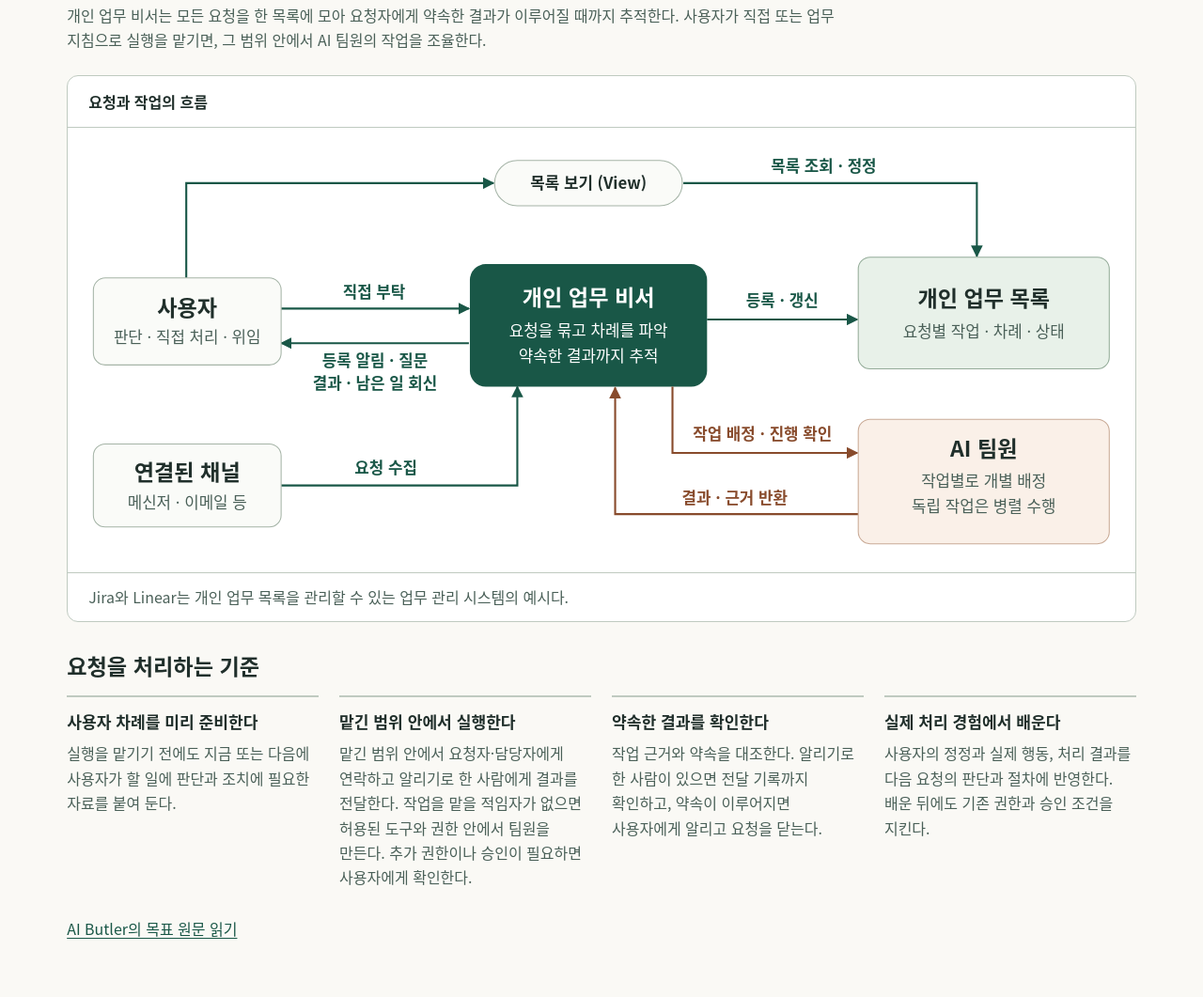
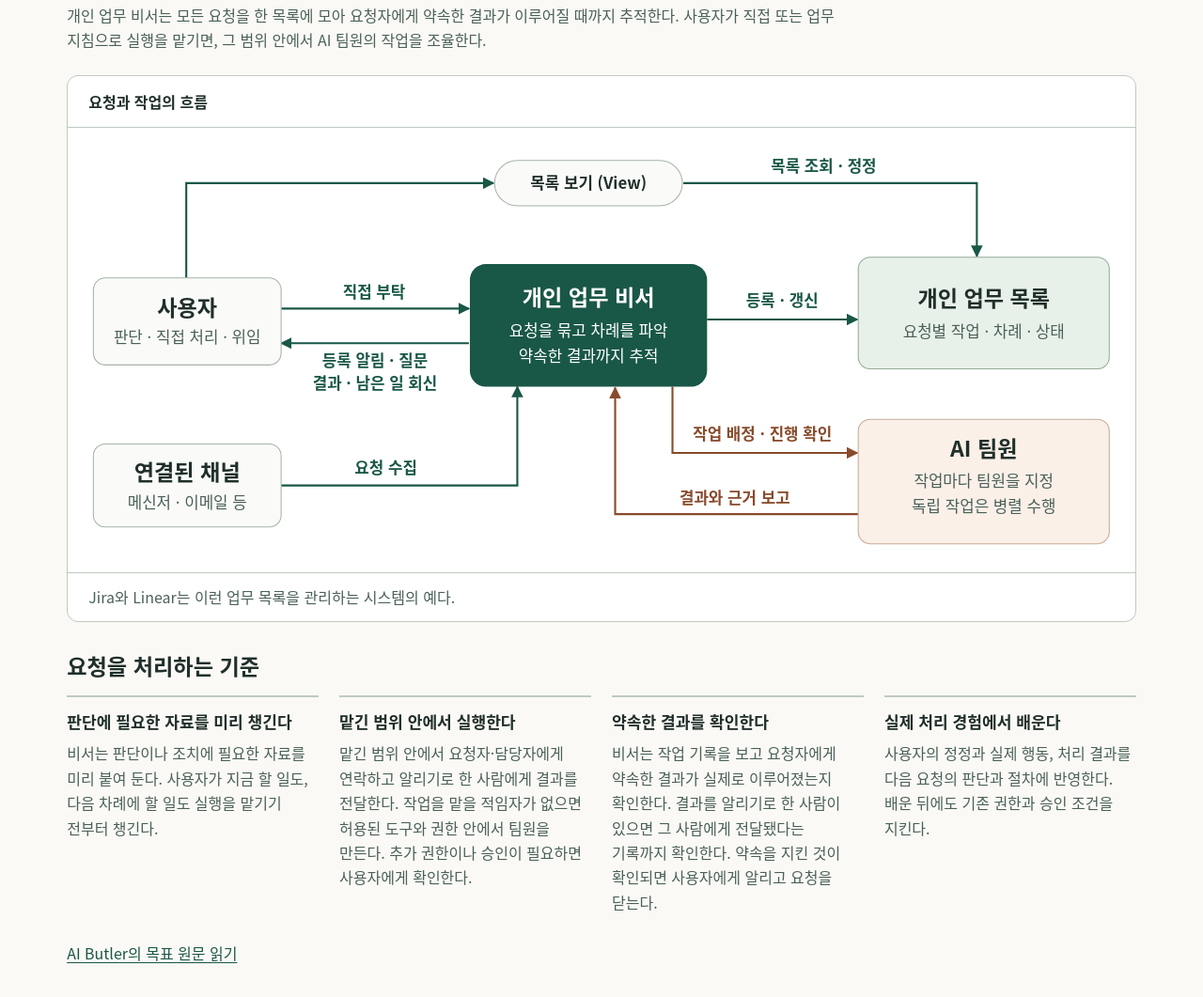
Before and after one commit to xchans/ai-butler, a plain HTML site: page docs/intent/ai-butler-diagram.html in a window 1280 px wide. Shown: the part 151-1212 px from the top of the page at 94% size. Drawn offline with Linux system fonts and the light colour scheme.

Commit message:
AI Butler 다이어그램의 한국어 안내 문구 다듬기

```diff
--- a/docs/intent/ai-butler-diagram.html
+++ b/docs/intent/ai-butler-diagram.html
@@ -85,7 +85,7 @@
       <figcaption>요청과 작업의 흐름</figcaption>
       <svg class="diagram" viewBox="0 0 1080 450" role="img" aria-labelledby="map-title" aria-describedby="map-desc" xmlns="http://www.w3.org/2000/svg">
         <title id="map-title">사용자, 비서, 개인 업무 목록과 AI 팀원의 관계</title>
-        <desc id="map-desc">비서는 사용자의 직접 부탁과 연결된 채널에서 찾은 요청을 같은 개인 업무 목록에 등록하고 상태를 갱신한다. 사용자는 View에서 그 목록을 조회하고 정정한다. 비서는 사용자에게 새 요청 등록을 알리고 판단하기 어려운 점을 묻는다. 맡긴 범위 안에서 개별 AI 팀원에게 작업을 배정하고 진행을 확인한다. 독립적인 작업은 병렬로 맡긴다. 팀원은 비서에게 결과와 근거를 보내고, 비서는 사용자에게 확인한 결과와 남은 일을 회신한다.</desc>
+        <desc id="map-desc">비서는 사용자가 직접 부탁한 일과 연결된 채널에서 찾은 요청을 같은 개인 업무 목록에 등록하고 상태를 갱신한다. 사용자는 목록 보기(View)에서 내용을 확인하고 틀린 부분을 바로잡는다. 비서는 사용자에게 새 요청 등록을 알리고 판단하기 어려운 점을 묻는다. 맡긴 범위 안에서 개별 AI 팀원에게 작업을 배정하고 진행을 확인한다. 독립적인 작업은 병렬로 맡긴다. 팀원은 비서에게 결과와 근거를 보내고, 비서는 사용자에게 확인한 결과와 남은 일을 회신한다.</desc>
         <defs>
           <marker id="arrow" viewBox="0 0 10 10" markerWidth="6" markerHeight="6" refX="9" refY="5" orient="auto">
             <path fill="#195747" d="M0 0 10 5 0 10z"/>
@@ -130,29 +130,29 @@
         <path class="route delegated" d="M612 262V329H799"/>
         <text class="label copper" x="703" y="316">작업 배정 · 진행 확인</text>
         <path class="route delegated" d="M800 391H554V263"/>
-        <text class="label copper" x="675" y="380">결과 · 근거 반환</text>
+        <text class="label copper" x="675" y="380">결과와 근거 보고</text>
         <rect x="800" y="295" width="254" height="126" rx="12" fill="#faf0e8" stroke="#c9aa96"/>
         <text class="heading" x="927" y="333">AI 팀원</text>
-        <text class="detail" x="927" y="363">작업별로 개별 배정</text>
+        <text class="detail" x="927" y="363">작업마다 팀원을 지정</text>
         <text class="detail" x="927" y="389">독립 작업은 병렬 수행</text>
       </svg>
       <dl class="mobile">
         <div><dt>사용자 → 비서</dt><dd>사용자가 직접 일을 부탁한다.</dd></div>
         <div><dt>연결된 채널 → 비서</dt><dd>비서가 사내 메신저, 이메일 등에서 요청을 찾아 분류한다.</dd></div>
         <div><dt>비서 → 개인 업무 목록</dt><dd>두 경로로 받은 요청을 한 목록에 등록하고 작업별 차례와 상태를 갱신한다.</dd></div>
-        <div><dt>사용자 → View → 개인 업무 목록</dt><dd>사용자는 같은 목록을 조회하고 정정한다.</dd></div>
+        <div><dt>사용자 → View → 개인 업무 목록</dt><dd>사용자는 비서가 관리하는 바로 그 목록을 열어 보고 틀린 부분을 바로잡는다.</dd></div>
         <div class="team"><dt>비서 → AI 팀원</dt><dd>비서는 개별 팀원에게 작업을 배정하고 진행을 확인한다. 독립적인 작업은 병렬로 맡긴다.</dd></div>
-        <div class="team"><dt>AI 팀원 → 비서</dt><dd>팀원은 수행한 작업의 결과와 근거를 돌려준다.</dd></div>
+        <div class="team"><dt>AI 팀원 → 비서</dt><dd>팀원은 맡은 일을 마치면 결과와 근거를 비서에게 보낸다.</dd></div>
         <div><dt>비서 → 사용자</dt><dd>새 요청을 등록하면 알리고, 판단하기 어려운 점은 묻는다. 팀원의 작업 근거를 확인한 뒤 결과와 남은 일을 회신한다.</dd></div>
       </dl>
-      <p class="figure-note">Jira와 Linear는 개인 업무 목록을 관리할 수 있는 업무 관리 시스템의 예시다.</p>
+      <p class="figure-note">Jira와 Linear는 이런 업무 목록을 관리하는 시스템의 예다.</p>
     </figure>
     <section class="principles" aria-labelledby="principles-title">
       <h2 id="principles-title">요청을 처리하는 기준</h2>
       <div class="notes">
         <article>
-          <h3>사용자 차례를 미리 준비한다</h3>
-          <p>실행을 맡기기 전에도 지금 또는 다음에 사용자가 할 일에 판단과 조치에 필요한 자료를 붙여 둔다.</p>
+          <h3>판단에 필요한 자료를 미리 챙긴다</h3>
+          <p>비서는 판단이나 조치에 필요한 자료를 미리 붙여 둔다. 사용자가 지금 할 일도, 다음 차례에 할 일도 실행을 맡기기 전부터 챙긴다.</p>
         </article>
         <article>
           <h3>맡긴 범위 안에서 실행한다</h3>
@@ -160,7 +160,7 @@
         </article>
         <article>
           <h3>약속한 결과를 확인한다</h3>
-          <p>작업 근거와 약속을 대조한다. 알리기로 한 사람이 있으면 전달 기록까지 확인하고, 약속이 이루어지면 사용자에게 알리고 요청을 닫는다.</p>
+          <p>비서는 작업 기록을 보고 요청자에게 약속한 결과가 실제로 이루어졌는지 확인한다. 결과를 알리기로 한 사람이 있으면 그 사람에게 전달됐다는 기록까지 확인한다. 약속을 지킨 것이 확인되면 사용자에게 알리고 요청을 닫는다.</p>
         </article>
         <article>
           <h3>실제 처리 경험에서 배운다</h3>
```
